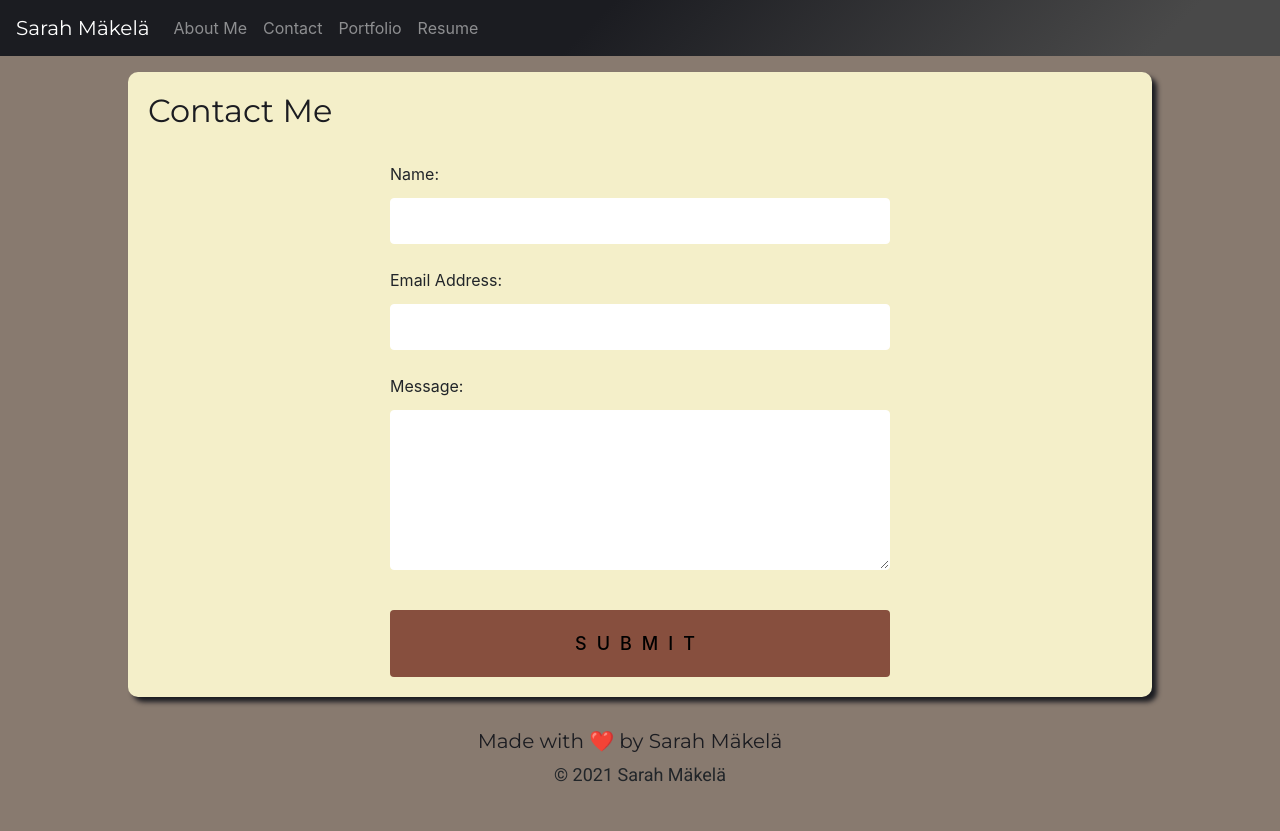
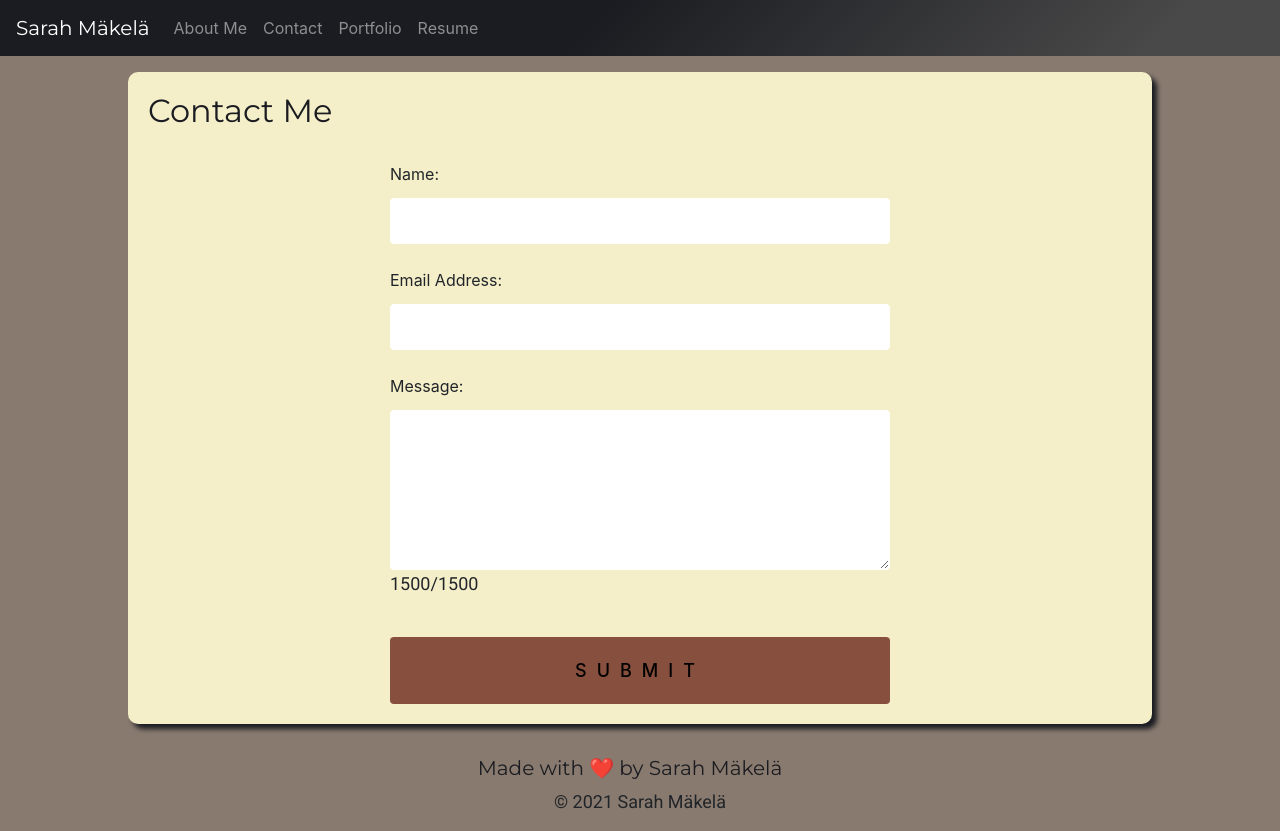
Before and after one commit to smakela13/smakela-portfolio-react-version, a React (Create React App) app in the folder my-portfolio/: page /contact-me in a window 1280 px wide. Before the commit the page ends 804 px from the top, so only its background shows below. Built offline with nearby package versions, Linux system fonts and the light colour scheme.

Commit message:
Fixed Regex error with email on Contact - Moved error messages on Contact - Added a character limit indication to Message

```diff
--- a/my-portfolio/src/pages/contact-me.js
+++ b/my-portfolio/src/pages/contact-me.js
@@ -4,6 +4,8 @@ import {useForm} from 'react-hook-form';
 const Contact = () => {
   const { register, handleSubmit, watch, formState: { errors } } = useForm();
   const onSubmit = data => console.log(data);
+  const message = watch('Message') || '';
+  const messageCharsLeft = 1500 - message.length;
 
   console.log(watch("example")); // watch input value by passing the name of it
 
@@ -20,6 +22,7 @@ const Contact = () => {
 						{...register('fullName', { required: true, maxLength: 80 })}
 						id='fullName'
 					/>
+					{errors.fullName && <p>Name is required.</p>}
 
 					<label>Email Address:</label>
 					<input
@@ -27,21 +30,20 @@ const Contact = () => {
 						{...register('Email', {
 							required: true,
 							pattern:
-								/^(([^<>()\[\]\\.,;:\s@"]+(\.[^<>()\[\]\\.,;:\s@"]+)*)|(".+"))@((\[[0-9]{1,3}\.[0-9]{1,3}\.[0-9]{1,3}\.[0-9]{1,3}\])|(([a-zA-Z\-0-9]+\.)+[a-zA-Z]{2,}))$/,
+								/[a-z0-9!#$%&'*+/=?^_`{|}~-]+(?:\.[a-z0-9!#$%&'*+/=?^_`{|}~-]+)*@(?:[a-z0-9](?:[a-z0-9-]*[a-z0-9])?\.)+[a-z0-9](?:[a-z0-9-]*[a-z0-9])?/g,
 						})}
 						id='emailAddress'
 					/>
+					{errors.Email && <p>Enter a valid email address.</p>}
 
 					<label>Message:</label>
 					<textarea
 						type='text'
-						{...register('Message', { required: true })}
+						{...register('Message', { required: true, maxLength: 1500 })}
 						id='message'
 					/>
-
-					{errors.fullName && <p>Name is required.</p>}
-					{errors.Email && <p>Please enter a valid email address.</p>}
-					{errors.Message && <p>A message is required.</p>}
+					<p className='message-chars-left'>{messageCharsLeft}/1500</p>
+					{errors.Message && <p>Message is required.</p>}
 
 					<input type='submit' />
 				</form>
```
Also changed, not shown: 1 other file (tests, documents, lock files or other folders).
